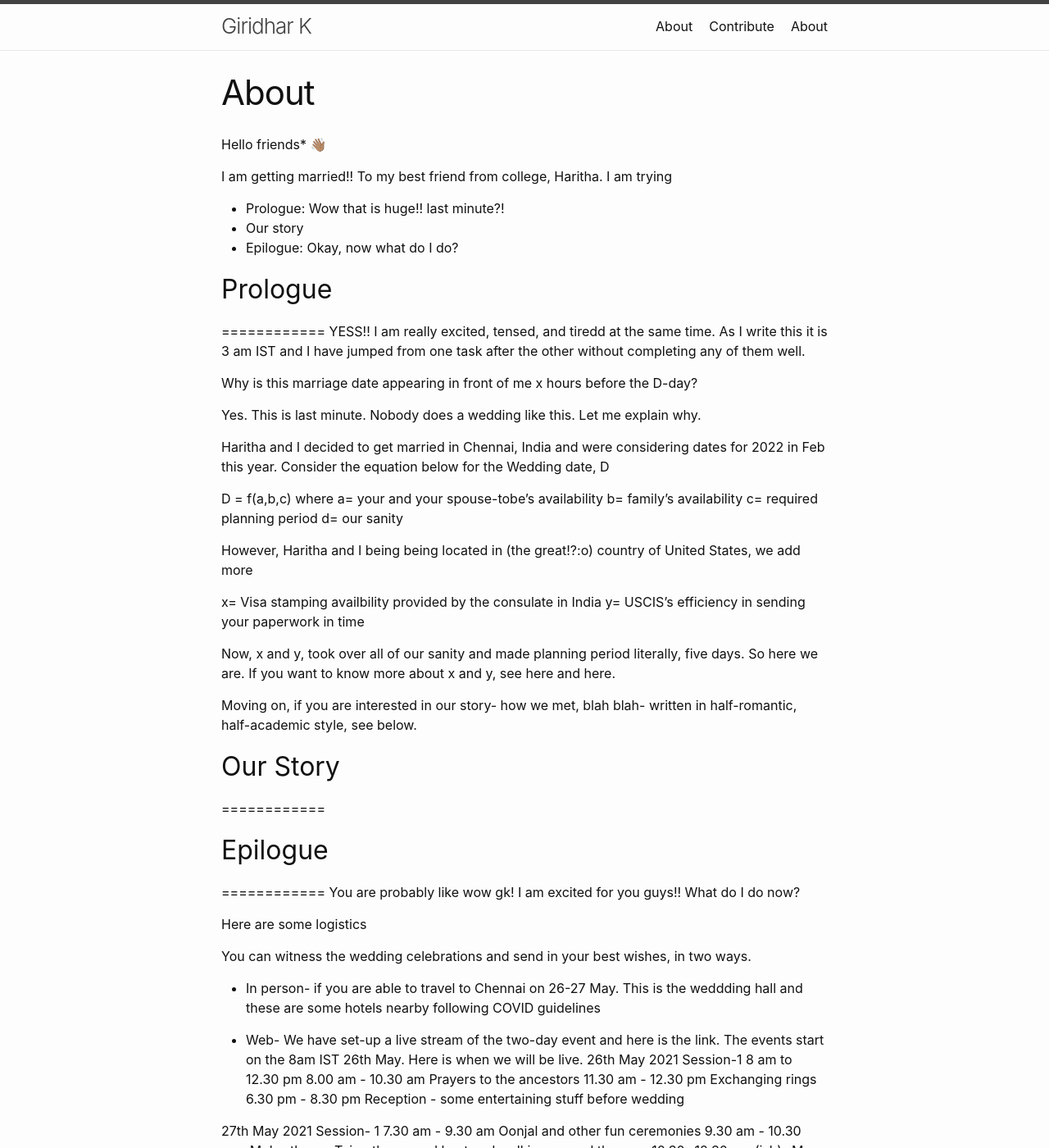
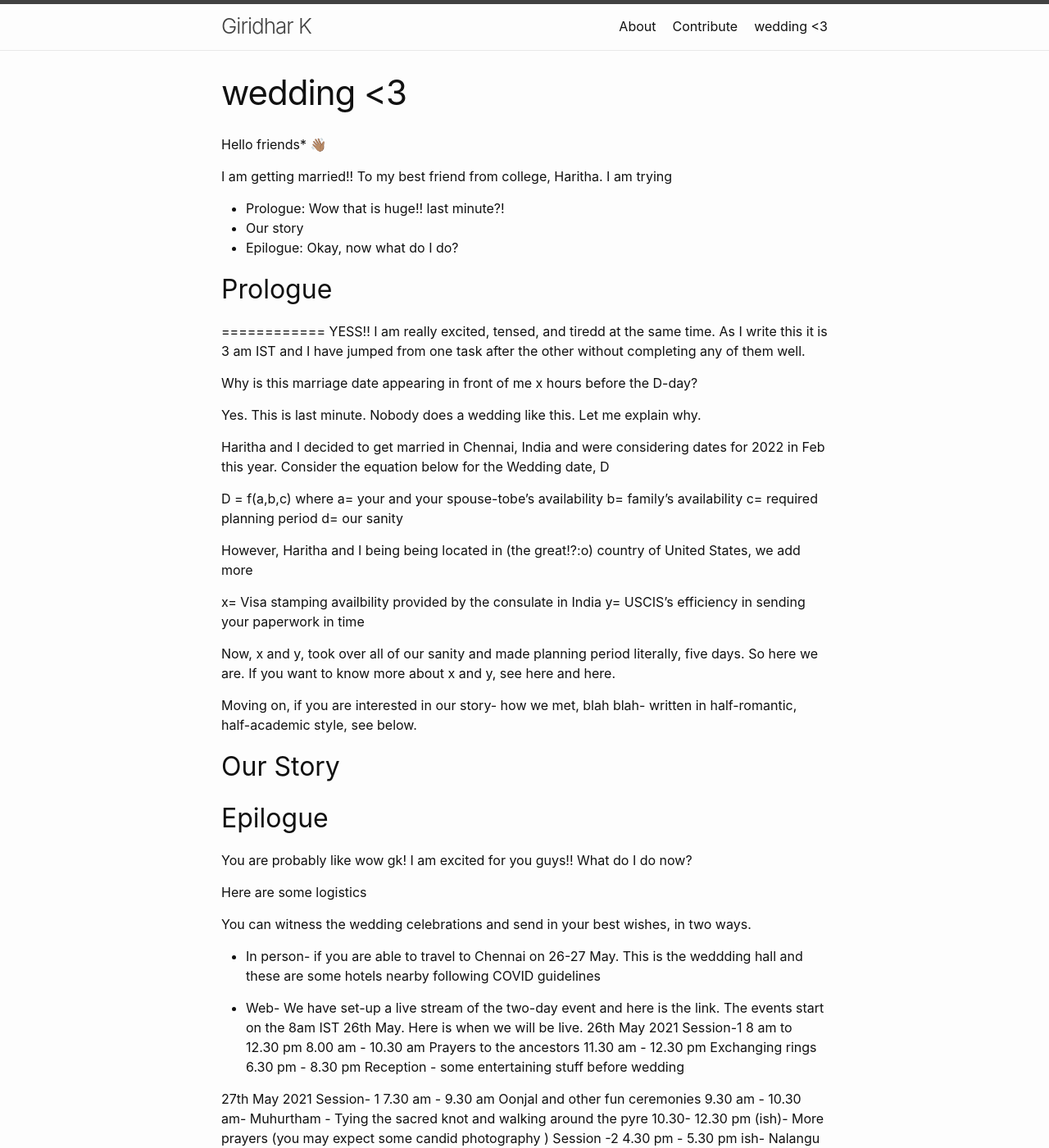
Before and after one commit to gklabs/gklabs.github.io, a Jekyll site: the page built from wedding.markdown, in a window 1280 px wide and 1400 px high. Shown: the whole window at 82% size. Built offline with Jekyll 4.4.1, drawn with Linux system fonts in a browser that asks for light colours.

Commit message:
wedding page_edits

```diff
--- a/wedding.markdown
+++ b/wedding.markdown
@@ -1,7 +1,7 @@
 ---
 layout: page
-title: About
-permalink: /about/
+title: wedding <3
+permalink: /wedding/
 ---
 
 Hello friends* 👋🏽
@@ -43,10 +43,11 @@ If you want to know more about x and y, see here and here.
 Moving on, if you are interested in our story- how we met, blah blah- written in half-romantic, half-academic style, see below.
 
 ## Our Story
-============
+
+
 
 ## Epilogue
-============
+
 You are probably like wow gk! I am excited for you guys!! What do I do now?
 
 Here are some logistics
```
